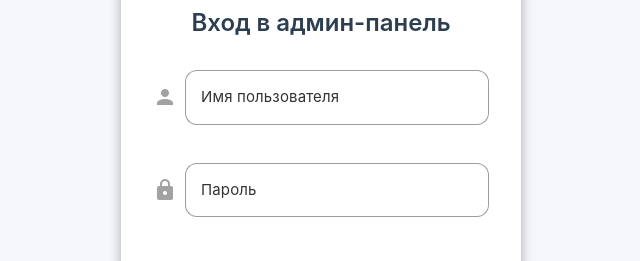
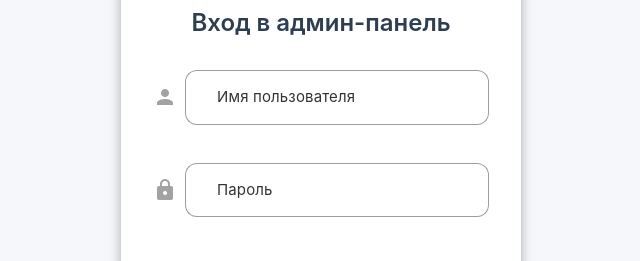
Before and after one commit to AmirSherov/cocktails, a Vue app: page /login in a window 1280 px wide. Shown: the part 277-538 px from the top of the page, without its empty margins (319-959 px from the left). Built offline with nearby package versions, Linux system fonts and the light colour scheme.

Commit message:
some little changes

```diff
--- a/src/views/LoginView.vue
+++ b/src/views/LoginView.vue
@@ -159,6 +159,7 @@ export default {
 :deep(.v-field) {
   border-radius: 12px !important;
   transition: all 0.3s ease;
+  padding-left: 16px !important;
 }
 
 :deep(.v-field__outline) {
--- a/src/views/PromoView.vue
+++ b/src/views/PromoView.vue
@@ -580,10 +580,11 @@ export default {
       try {
         await axios.delete(`/admin/promo/purchased/${item.id}/`)
         toast.success('Покупка успешно удалена')
-        // Обновляем список истории
+        // Удаляем элемент из списка истории
+        promoHistory.value = promoHistory.value.filter(p => p.id !== item.id)
+        // Обновляем основной список промокодов
         const currentPromo = promos.value.find(p => p.purchases?.some(pur => pur.id === item.id))
         if (currentPromo) {
-          showHistory(currentPromo)
           fetchPromos() // Обновляем список для обновления счетчика покупок
         }
       } catch (error) {
```
